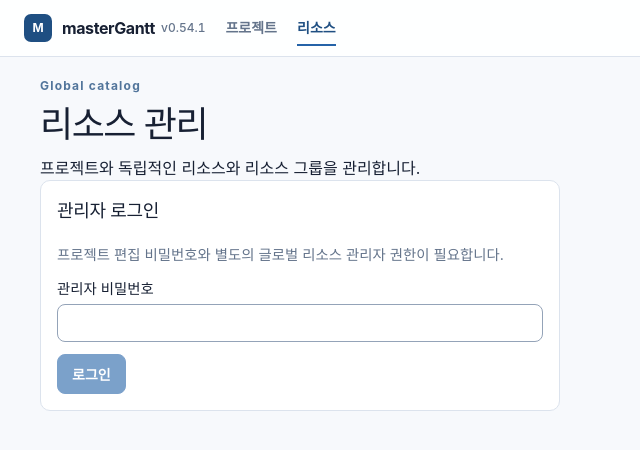
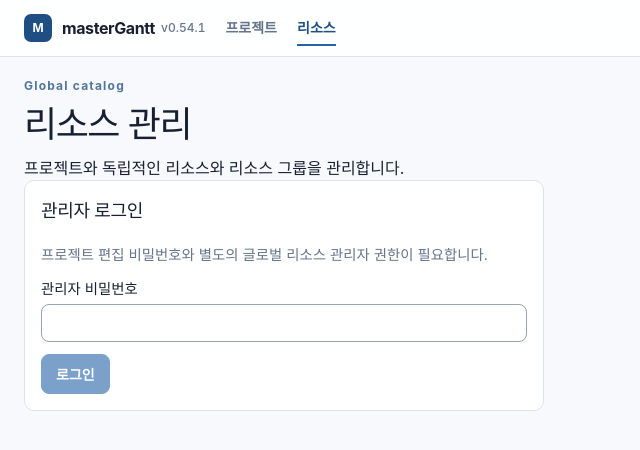
Before and after one commit to planner77/masterGantt, a Next.js app: page /resources in a window 1280 px wide. Shown: the top 450 px of the page, without its empty margins (0-640 px from the left). Built offline with nearby package versions, Linux system fonts and the light colour scheme.

Commit message:
feat: Issue #289 src/app/globals.css 반영

```diff
--- a/src/app/globals.css
+++ b/src/app/globals.css
@@ -260,7 +260,9 @@ button:focus-visible {
   padding-block: clamp(1rem, 2vw, 1.5rem);
 }
 
-.main-content:has(> .resources-page) {
+.main-content:has(> .resources-page),
+.main-content:has(> .project-master-admin-page) {
+  width: min(calc(100% - 3rem), 100rem);
   padding-block: 1.25rem 2.5rem;
 }
 
@@ -522,7 +524,8 @@ h2 {
 }
 
 .form-field input,
-.form-field textarea {
+.form-field textarea,
+.form-field select {
   width: 100%;
   border: 1px solid var(--input);
   border-radius: calc(var(--radius) - 0.125rem);
@@ -537,9 +540,20 @@ h2 {
 }
 
 .form-field input:focus-visible,
-.form-field textarea:focus-visible {
+.form-field textarea:focus-visible,
+.form-field select:focus-visible {
   outline: var(--focus-outline);
   outline-offset: var(--focus-offset);
+}
+
+.project-master-field-grid {
+  display: grid;
+  grid-template-columns: repeat(3, minmax(0, 1fr));
+  gap: 0.75rem;
+}
+
+@media (max-width: 48rem) {
+  .project-master-field-grid { grid-template-columns: 1fr; }
 }
 
 .form-error {
```
